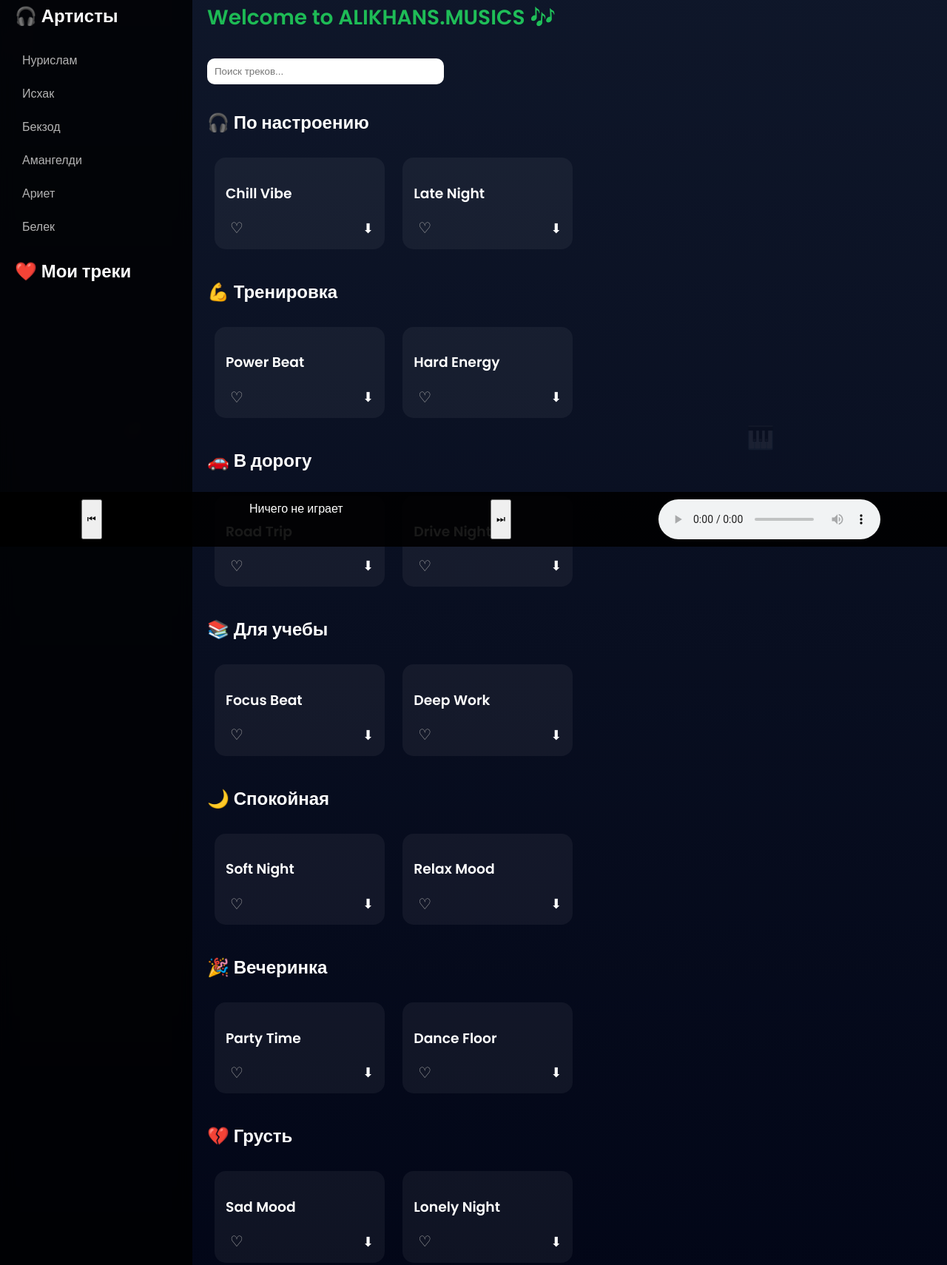
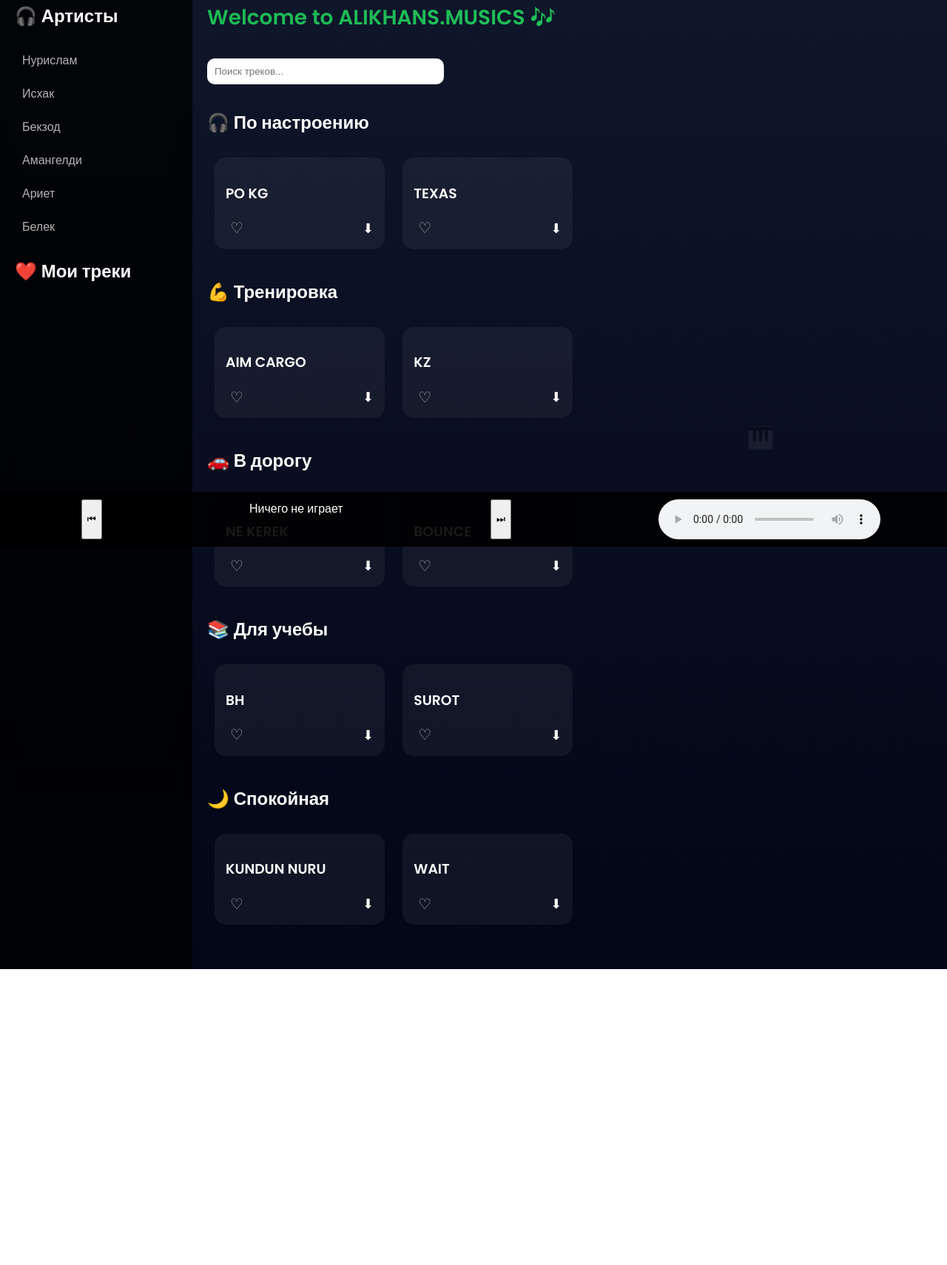
Before and after one commit to ALIKHAN-desen/AMANGELDI-S-MUSICS, a plain HTML site: page index.html in a window 1280 px wide. Shown: the part 61-1771 px from the top of the page at 74% size. After the commit the page ends 1371 px from the top, so only its background shows below. Drawn offline with Linux system fonts and the light colour scheme.

Commit message:
Add files via upload

```diff
--- a/index.html
+++ b/index.html
@@ -47,38 +47,28 @@
     <!-- РАЗДЕЛЫ -->
 
     <section class="category"><h2>🎧 По настроению</h2>
-      <div class="song" data-artist="nurislam"><h3>Chill Vibe</h3><audio><source src="musics/Po KG.mp3"></audio><div class="actions"><button class="like">♡</button><a href="music/track1.mp3" download class="download">⬇</a></div></div>
-      <div class="song" data-artist="ariet"><h3>Late Night</h3><audio><source src="musics/Texas.mp3"></audio><div class="actions"><button class="like">♡</button><a href="music/track2.mp3" download class="download">⬇</a></div></div>
+      <div class="song" data-artist="nurislam"><h3>PO KG</h3><audio><source src="musics/Po KG.mp3"></audio><div class="actions"><button class="like">♡</button><a href="music/track1.mp3" download class="download">⬇</a></div></div>
+      <div class="song" data-artist="ariet"><h3>TEXAS</h3><audio><source src="musics/Texas.mp3"></audio><div class="actions"><button class="like">♡</button><a href="music/track2.mp3" download class="download">⬇</a></div></div>
     </section>
 
     <section class="category"><h2>💪 Тренировка</h2>
-      <div class="song" data-artist="bekzod"><h3>Power Beat</h3><audio><source src="musics/Aim%20Cargo%20(2026).m4a."></audio><div class="actions"><button class="like">♡</button><a href="music/track3.mp3" download class="download">⬇</a></div></div>
-      <div class="song" data-artist="ishak"><h3>Hard Energy</h3><audio><source src="musics/KZ.m4amp3"></audio><div class="actions"><button class="like">♡</button><a href="music/track4.mp3" download class="download">⬇</a></div></div>
+      <div class="song" data-artist="bekzod"><h3>AIM CARGO</h3><audio><source src="musics/Aim%20Cargo%20(2026).m4a."></audio><div class="actions"><button class="like">♡</button><a href="music/track3.mp3" download class="download">⬇</a></div></div>
+      <div class="song" data-artist="ishak"><h3>KZ</h3><audio><source src="musics/KZ.m4amp3"></audio><div class="actions"><button class="like">♡</button><a href="music/track4.mp3" download class="download">⬇</a></div></div>
     </section>
 
     <section class="category"><h2>🚗 В дорогу</h2>
-      <div class="song" data-artist="nurislam"><h3>Road Trip</h3><audio><source src="musics/НЕ%20КЕРЕК.mp3"></audio><div class="actions"><button class="like">♡</button><a href="music/track5.mp3" download class="download">⬇</a></div></div>
-      <div class="song" data-artist="ariet"><h3>Drive Night</h3><audio><source src="musics/Dr.%20Shum%20-%20Bounce.wav"></audio><div class="actions"><button class="like">♡</button><a href="music/track6.mp3" download class="download">⬇</a></div></div>
+      <div class="song" data-artist="nurislam"><h3>NE KEREK</h3><audio><source src="musics/НЕ%20КЕРЕК.mp3"></audio><div class="actions"><button class="like">♡</button><a href="music/track5.mp3" download class="download">⬇</a></div></div>
+      <div class="song" data-artist="ariet"><h3>BOUNCE</h3><audio><source src="musics/Dr.%20Shum%20-%20Bounce.wav"></audio><div class="actions"><button class="like">♡</button><a href="music/track6.mp3" download class="download">⬇</a></div></div>
     </section>
 
     <section class="category"><h2>📚 Для учебы</h2>
-      <div class="song" data-artist="bekzod"><h3>Focus Beat</h3><audio><source src="musics/BH.mp3"></audio><div class="actions"><button class="like">♡</button><a href="music/track7.mp3" download class="download">⬇</a></div></div>
-      <div class="song" data-artist="ishak"><h3>Deep Work</h3><audio><source src="musics/track8.mp3"></audio><div class="actions"><button class="like">♡</button><a href="music/track8.mp3" download class="download">⬇</a></div></div>
+      <div class="song" data-artist="bekzod"><h3>BH</h3><audio><source src="musics/BH.mp3"></audio><div class="actions"><button class="like">♡</button><a href="music/track7.mp3" download class="download">⬇</a></div></div>
+      <div class="song" data-artist="ishak"><h3>SUROT</h3><audio><source src="musics/CUROT.m4a"></audio><div class="actions"><button class="like">♡</button><a href="music/track8.mp3" download class="download">⬇</a></div></div>
     </section>
 
     <section class="category"><h2>🌙 Спокойная</h2>
-      <div class="song" data-artist="belek"><h3>Soft Night</h3><audio><source src="musics/track9.mp3"></audio><div class="actions"><button class="like">♡</button><a href="music/track9.mp3" download class="download">⬇</a></div></div>
-      <div class="song" data-artist="amangeldi"><h3>Relax Mood</h3><audio><source src="musics/track10.mp3"></audio><div class="actions"><button class="like">♡</button><a href="music/track10.mp3" download class="download">⬇</a></div></div>
-    </section>
-
-    <section class="category"><h2>🎉 Вечеринка</h2>
-      <div class="song" data-artist="ariet"><h3>Party Time</h3><audio><source src="music/track11.mp3"></audio><div class="actions"><button class="like">♡</button><a href="music/track11.mp3" download class="download">⬇</a></div></div>
-      <div class="song" data-artist="nurislam"><h3>Dance Floor</h3><audio><source src="music/track12.mp3"></audio><div class="actions"><button class="like">♡</button><a href="music/track12.mp3" download class="download">⬇</a></div></div>
-    </section>
-
-    <section class="category"><h2>💔 Грусть</h2>
-      <div class="song" data-artist="ishak"><h3>Sad Mood</h3><audio><source src="music/track13.mp3"></audio><div class="actions"><button class="like">♡</button><a href="music/track13.mp3" download class="download">⬇</a></div></div>
-      <div class="song" data-artist="bekzod"><h3>Lonely Night</h3><audio><source src="music/track14.mp3"></audio><div class="actions"><button class="like">♡</button><a href="music/track14.mp3" download class="download">⬇</a></div></div>
+      <div class="song" data-artist="belek"><h3>KUNDUN NURU</h3><audio><source src="musics/KUNDUN%20NURU.m4a"></audio><div class="actions"><button class="like">♡</button><a href="music/track9.mp3" download class="download">⬇</a></div></div>
+      <div class="song" data-artist="amangeldi"><h3>WAIT</h3><audio><source src="WAIT"></audio><div class="actions"><button class="like">♡</button><a href="music/track10.mp3" download class="download">⬇</a></div></div>
     </section>
 
   </main>
```
